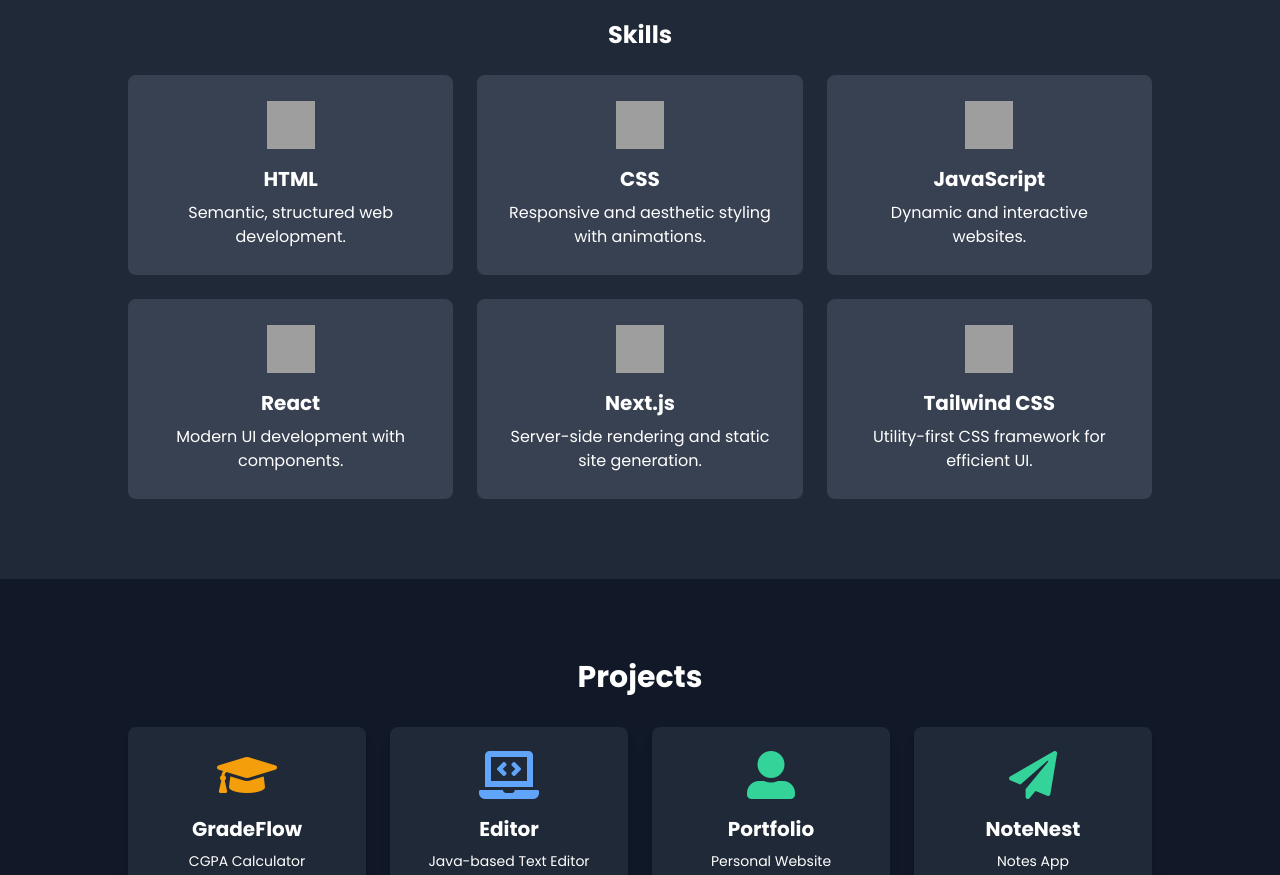
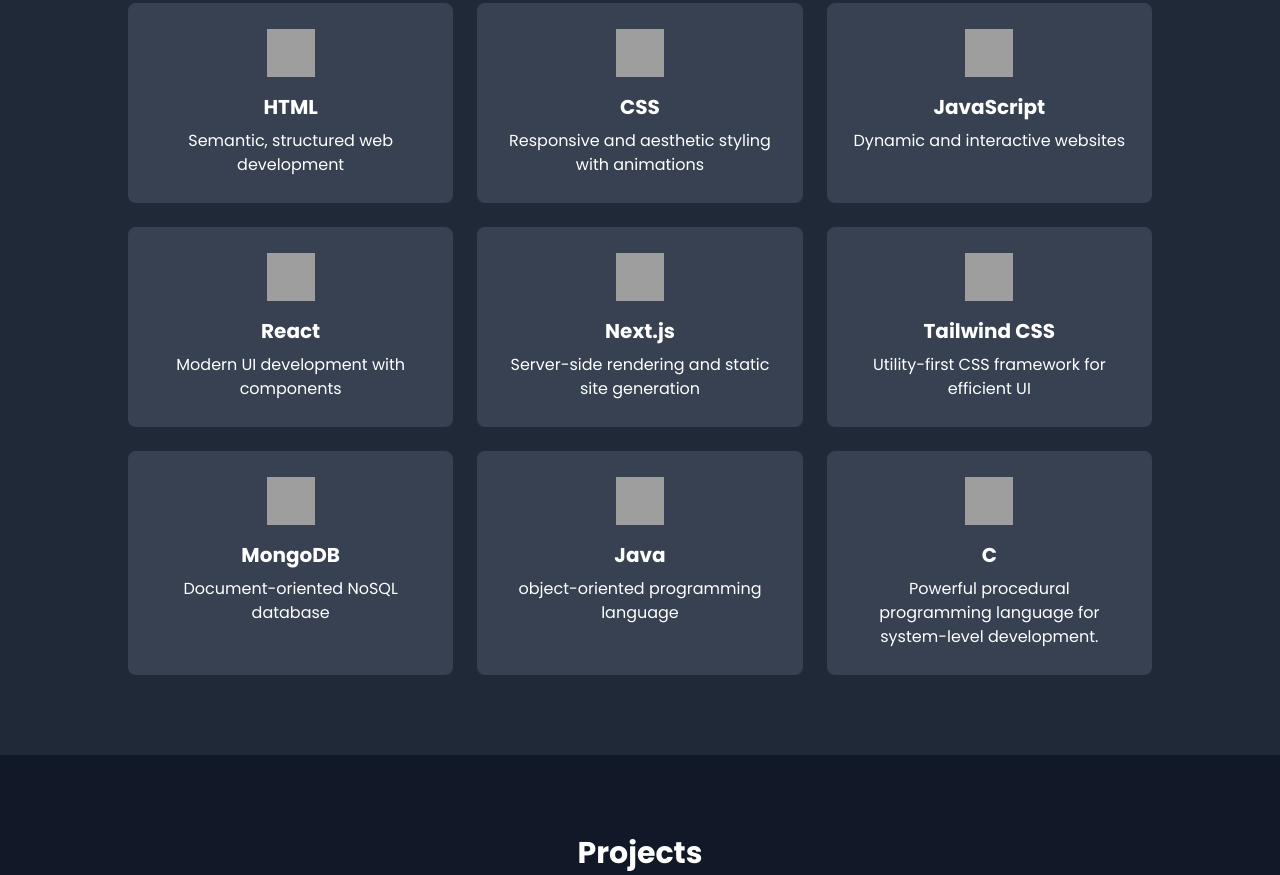
Before and after one commit to Balajicg5/portfolio, a plain HTML site: page index.html in a window 1280 px wide. Shown: the part 898-1773 px from the top of the page. Drawn offline with nearby package versions, Linux system fonts and the light colour scheme; grey boxes are pictures that could not be loaded.

Commit message:
removed the button

```diff
--- a/index.html
+++ b/index.html
@@ -88,7 +88,7 @@
         <img src="mee.jpg" alt="Profile" class="rounded-full w-40 h-40 mx-auto mb-6 shadow-xl">
         <h1 class="text-4xl font-bold">Hi , I am  <span>Balaji</span><span class="text-yellow-500"> Rajendran</span></h1>
         <p class="mt-4 text-lg max-w-2xl mx-auto"> a software developer building responsive web applications with modern tools.</p>
-        <a href="#about" class="inline-block mt-8 px-6 py-2 bg-green-300 rounded-full text-black font-semibold hover:bg-pink-400 hover-glow transition duration-300">About Me</a>
+
     </section>
 
     <section id="about" class="py-20 px-6 bg-gray-800 slide-up">
@@ -101,32 +101,49 @@
                 <div class="p-6 bg-gray-700 rounded-lg hover-glow border-2 border-gray-700 hover:border-pink-400">
                     <img src="https://upload.wikimedia.org/wikipedia/commons/6/61/HTML5_logo_and_wordmark.svg" class="w-12 h-12 mx-auto mb-4">
                     <h4 class="text-xl font-bold mb-2">HTML</h4>
-                    <p>Semantic, structured web development.</p>
+                    <p>Semantic, structured web development</p>
                 </div>
                 <div class="p-6 bg-gray-700 rounded-lg hover-glow border-2 border-gray-700 hover:border-pink-400">
                     <img src="https://upload.wikimedia.org/wikipedia/commons/d/d5/CSS3_logo_and_wordmark.svg" class="w-12 h-12 mx-auto mb-4">
                     <h4 class="text-xl font-bold mb-2">CSS</h4>
-                    <p>Responsive and aesthetic styling with animations.</p>
+                    <p>Responsive and aesthetic styling with animations</p>
                 </div>
                 <div class="p-6 bg-gray-700 rounded-lg hover-glow border-2 border-gray-700 hover:border-pink-400">
                     <img src="https://upload.wikimedia.org/wikipedia/commons/6/6a/JavaScript-logo.png" class="w-12 h-12 mx-auto mb-4">
                     <h4 class="text-xl font-bold mb-2">JavaScript</h4>
-                    <p>Dynamic and interactive websites.</p>
+                    <p>Dynamic and interactive websites</p>
                 </div>
                 <div class="p-6 bg-gray-700 rounded-lg hover-glow border-2 border-gray-700 hover:border-pink-400">
                     <img src="https://upload.wikimedia.org/wikipedia/commons/a/a7/React-icon.svg" class="w-12 h-12 mx-auto mb-4">
                     <h4 class="text-xl font-bold mb-2">React</h4>
-                    <p>Modern UI development with components.</p>
+                    <p>Modern UI development with components</p>
                 </div>
                 <div class="p-6 bg-gray-700 rounded-lg hover-glow border-2 border-gray-700 hover:border-pink-400">
                     <img src="https://upload.wikimedia.org/wikipedia/commons/8/8e/Nextjs-logo.svg" class="w-12 h-12 mx-auto mb-4">
                     <h4 class="text-xl font-bold mb-2">Next.js</h4>
-                    <p>Server-side rendering and static site generation.</p>
+                    <p>Server-side rendering and static site generation</p>
                 </div>
                 <div class="p-6 bg-gray-700 rounded-lg hover-glow border-2 border-gray-700 hover:border-pink-400">
                     <img src="https://upload.wikimedia.org/wikipedia/commons/d/d5/Tailwind_CSS_Logo.svg" class="w-12 h-12 mx-auto mb-4">
                     <h4 class="text-xl font-bold mb-2">Tailwind CSS</h4>
-                    <p>Utility-first CSS framework for efficient UI.</p>
+                    <p>Utility-first CSS framework for efficient UI</p>
+                </div>
+                <div class="p-6 bg-gray-700 rounded-lg hover-glow border-2 border-gray-700 hover:border-pink-400">
+                <img src="https://upload.wikimedia.org/wikipedia/commons/9/93/MongoDB_Logo.svg" class="w-12 h-12 mx-auto mb-4" alt="MongoDB Logo">
+                <h4 class="text-xl font-bold mb-2">MongoDB</h4>
+                <p>Document-oriented NoSQL database</p>
+               </div>
+
+
+               <div class="p-6 bg-gray-700 rounded-lg hover-glow border-2 border-gray-700 hover:border-pink-400">
+               <img src="https://upload.wikimedia.org/wikipedia/en/3/30/Java_programming_language_logo.svg" class="w-12 h-12 mx-auto mb-4" alt="Java Logo">
+               <h4 class="text-xl font-bold mb-2">Java</h4>
+               <p>object-oriented programming language</p>
+               </div>
+                <div class="p-6 bg-gray-700 rounded-lg hover-glow border-2 border-gray-700 hover:border-pink-400">
+                <img src="https://upload.wikimedia.org/wikipedia/commons/1/19/C_Logo.png" class="w-12 h-12 mx-auto mb-4" alt="C Logo">
+                <h4 class="text-xl font-bold mb-2">C</h4>
+                <p>Powerful procedural programming language for system-level development.</p>
                 </div>
             </div>
         </div>
```
